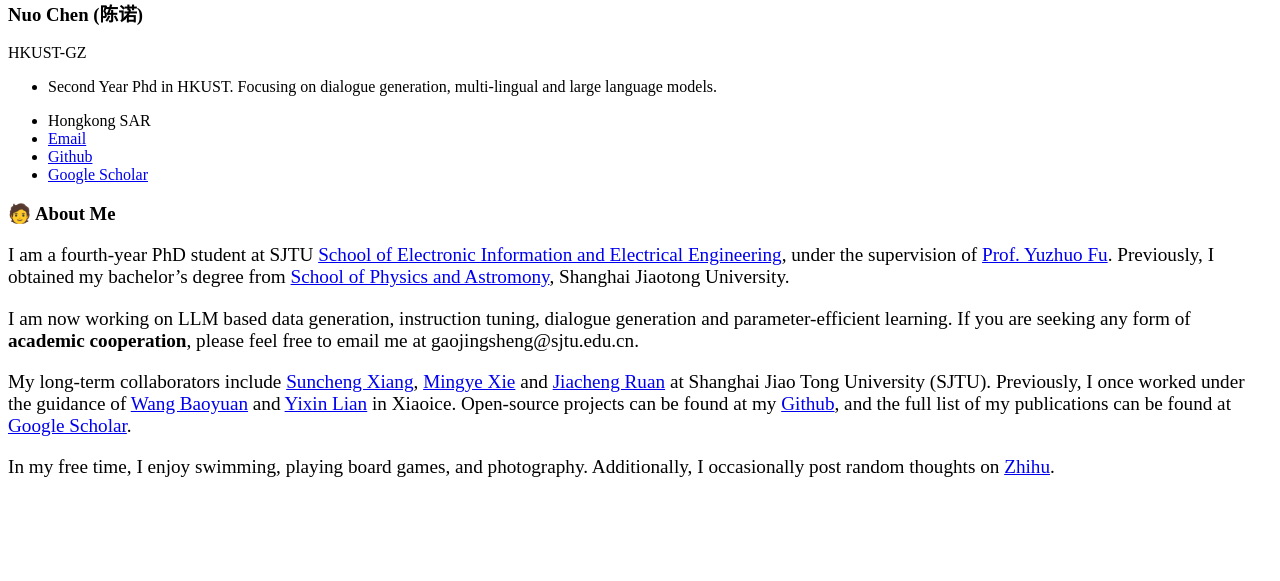
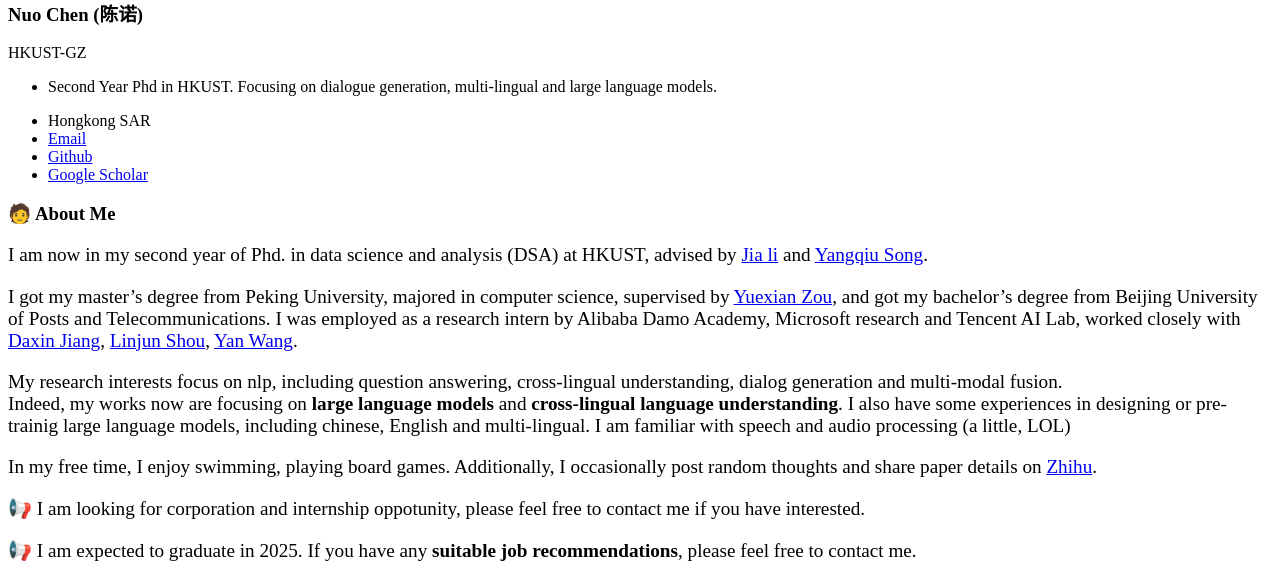
Before and after one commit to jerrynchen/jerrynchen.github.io, a Jekyll site: the page built from _pages/includes/intro.md, in a window 1280 px wide. Shown: the part 508-1089 px from the top of the page. Built offline with Jekyll 4.4.1, drawn with Linux system fonts in a browser that asks for light colours; our own code applies the rules of GitHub Pages for plain Markdown files; before the commit the page ends 1005 px from its top, so only the background shows below that.

Commit message:
Update intro.md

```diff
--- a/_pages/includes/intro.md
+++ b/_pages/includes/intro.md
@@ -2,14 +2,19 @@
 
 <div class='paper-box-text' style="font-size: larger;" markdown="1">
 
-I am a fourth-year PhD student at SJTU [School of Electronic Information and Electrical Engineering](https://www.seiee.sjtu.edu.cn/), under the supervision of [Prof. Yuzhuo Fu](https://dmne.sjtu.edu.cn/dmne/faculty/fuyuzhuo/). Previously, I obtained my bachelor's degree from [School of Physics and Astromony](https://www.physics.sjtu.edu.cn/), Shanghai Jiaotong University.
+I am now in my second year of Phd. in data science and analysis (DSA) at HKUST, advised by [Jia li](https://sites.google.com/view/lijia) and [Yangqiu Song](https://scholar.google.com/citations?user=MdQZ-q8AAAAJ&hl=zh-CN&oi=ao).
 
-I am now working on LLM based data generation, instruction tuning, dialogue generation and parameter-efficient learning. If you are seeking any form of **academic cooperation**, please feel free to email me at gaojingsheng@sjtu.edu.cn.
+I got my master's degree from Peking University, majored in computer science, supervised by [Yuexian Zou](https://web.pkusz.edu.cn/adsp/), and got my bachelor's degree from Beijing University of Posts and Telecommunications. I was employed  as a research intern by Alibaba Damo Academy, Microsoft research and  Tencent AI Lab, worked closely with [Daxin Jiang](https://scholar.google.com/citations?user=N-wAHCoAAAAJ&hl=zh-CN), [Linjun Shou](https://www.microsoft.com/en-us/research/people/lisho/), [Yan Wang](https://libertywing.github.io/yanwang.github.io/).
 
-My long-term collaborators include [Suncheng Xiang](https://jeremyxsc.github.io/), [Mingye Xie](https://myronxie.github.io/) and [Jiacheng Ruan](https://jcruan519.github.io/) at Shanghai Jiao Tong University (SJTU). Previously, I once worked under the guidance of [Wang Baoyuan](https://sites.google.com/site/zjuwby/home) and [Yixin Lian](https://lianyixin.github.io/profile/) in Xiaoice. Open-source projects can be found at my [Github](https://github.com/gaojingsheng/), and the full list of my publications can be found at [Google Scholar](https://scholar.google.com/citations?view_op=list_works&hl=en&hl=en&user=O4o2aQcAAAAJ).
+ My research interests focus on nlp, including question answering, cross-lingual understanding, dialog generation and multi-modal fusion.  <br>
+Indeed, my works now are focusing on **large language models** and **cross-lingual language understanding**. I also have some experiences in designing or pre-trainig large language models, including chinese, English and multi-lingual. I am  familiar with speech and audio processing (a little, LOL)
 
-<!-- I am expected to graduate in 2025. If you have any **suitable job recommendations**, please feel free to contact me. -->
 
-In my free time, I enjoy swimming, playing board games, and photography. Additionally, I occasionally post random thoughts on [Zhihu](https://www.zhihu.com/people/cautious-56).
+
+In my free time, I enjoy swimming, playing board games. Additionally, I occasionally post random thoughts and share paper details on [Zhihu](https://www.zhihu.com/people/chen-nuo-8-79-20).
+
+📢 I am looking for corporation and internship oppotunity, please feel free to contact me if you have interested.
+
+📢 I am expected to graduate in 2025. If you have any **suitable job recommendations**, please feel free to contact me.
 
 </div>
```
